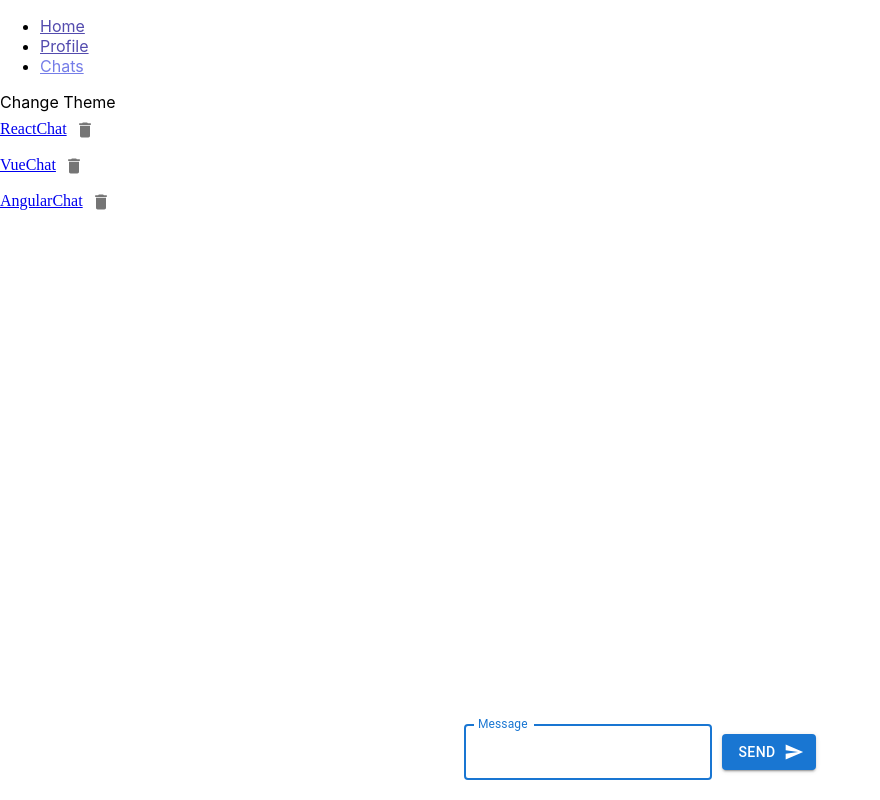
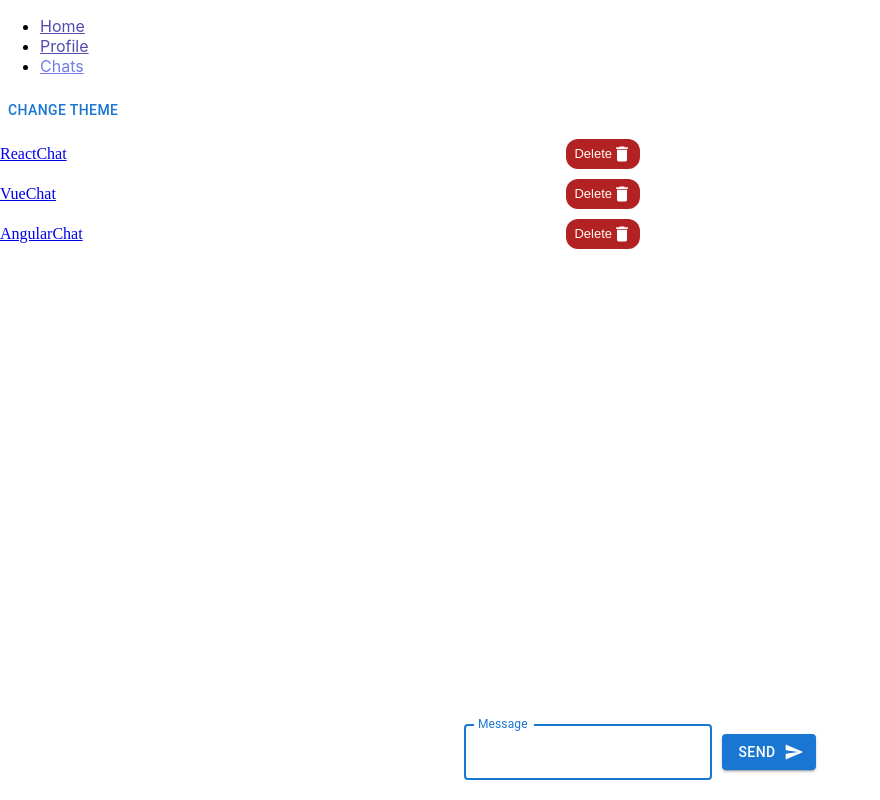
Before and after one commit to LanZie7/gb-react-msnger, a React (Create React App) app: page /chat in a window 1280 px wide. Shown: the whole page, without its empty margins (0-880 px from the left). Built offline with nearby package versions, Linux system fonts and the light colour scheme.

Commit message:
[styles] chat removing + change theme btn

```diff
--- a/src/components/ChatList/ChatList.js
+++ b/src/components/ChatList/ChatList.js
@@ -26,6 +26,7 @@ export const ChatList = ({ chats, addChat, deleteChat }) => {
   return (
     <>
       <ChangeThemeBtn
+        variant="text"
         onClick={
           changeTheme
           // setTheme((prevTheme) => (prevTheme === "dark" ? "light" : "dark"))
@@ -35,7 +36,7 @@ export const ChatList = ({ chats, addChat, deleteChat }) => {
 
       <div className="chat-list">
         {chats.map((chat) => (
-          <div>
+          <div className="chat-list-content">
             <Link className="chat-item" to={`/chat/${chat.id}`} key={chat.id}>
               { chat.name }
             </Link>
@@ -43,8 +44,9 @@ export const ChatList = ({ chats, addChat, deleteChat }) => {
               className="deleteBtn"
               aria-label="delete"
               onClick={() => deleteChat(chat.id)}
-            >
+            >Delete
               <DeleteButton
+                style={{ color: "white" }}
                 fontSize="small"
               />
             </IconButton>
--- a/src/components/ChatList/ChatList.styles.css
+++ b/src/components/ChatList/ChatList.styles.css
@@ -5,10 +5,28 @@
     font-family: serif;
 }
 
-.chat-item {
-    line-height: 1.5;
+/*.chat-item {*/
+/*    line-height: 1.5;*/
+/*}*/
+
+.chat-list-content {
+    width: 50%;
+    margin-top: 10px;
+    display: flex;
+    flex-direction: row;
+    justify-content: space-between;
+    align-items: center;
 }
 
-.deleteBtn {
-    color: firebrick;
+.deleteBtn.MuiButtonBase-root {
+    font-size: small;
+    height: 30px;
+    border-radius: 12px;
+    color: floralwhite;
+    background-color: firebrick;
 }
+
+.deleteBtn.MuiButtonBase-root:hover {
+    transition-duration: 0.2s;
+    background-color: darkred;
+}
--- a/src/components/Example/Example.js
+++ b/src/components/Example/Example.js
@@ -1,5 +1,7 @@
 
 // Компонент можно переиспользовать
+import {Button} from "@mui/material";
+
 export const MyButton = ({ text, onclick }) => (
     <div role="button" onClick={ onclick }>
         { text }
@@ -9,9 +11,9 @@ export const MyButton = ({ text, onclick }) => (
 export const ChangeThemeBtn = ({ text, onClick, children }) => {
     console.log(children);
     return (
-      <div role="button" onClick={onClick}>
+      <Button role="button" onClick={onClick}>
           {children}
-      </div>
+      </Button>
     );
 };
 
```
